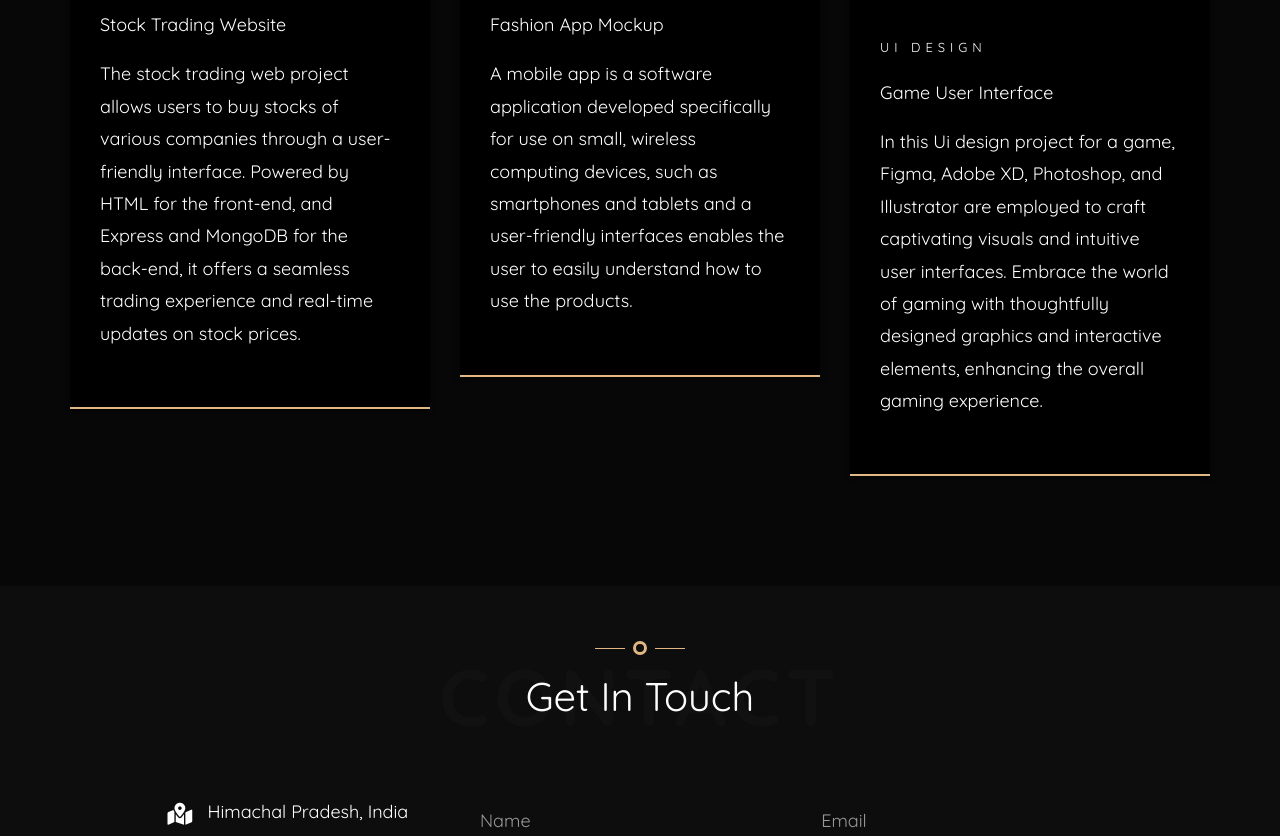
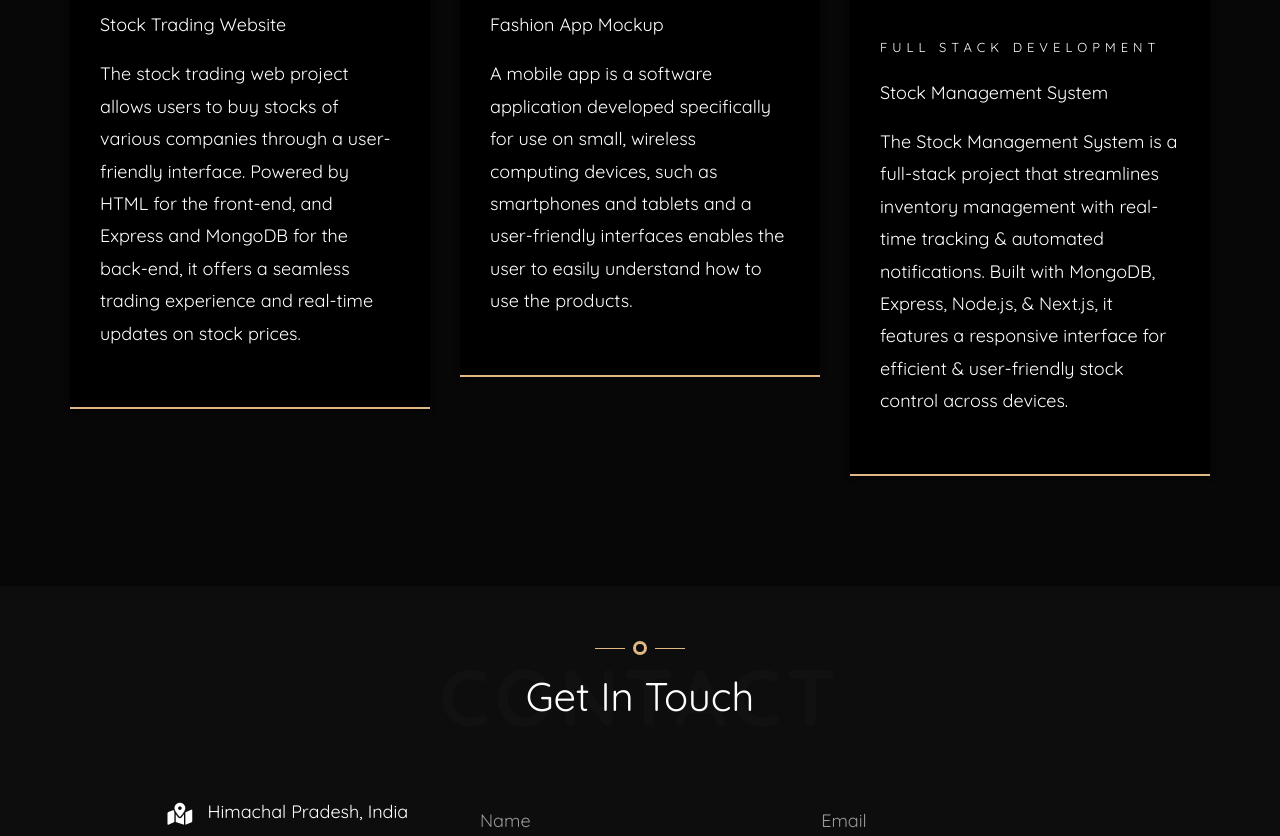
Before and after one commit to eeshaan18/Portfolio-EA, a plain HTML site: page index.html in a window 1280 px wide. Shown: the part 4976-5812 px from the top of the page. Drawn offline with Linux system fonts and the light colour scheme.

Commit message:
index.html

```diff
--- a/index.html
+++ b/index.html
@@ -471,9 +471,9 @@
                      <div class="blog">
                         <a href="blog.html"><img class="img-responsive" src="images/p-5.png" alt=""></a>
                         <div class="blog-text">
-                           <span class="posted_on">UI Design</span>
-                           <h3><a href="blog.html">Game User Interface</a></h3>
-                           <p>In this Ui design project for a game, Figma, Adobe XD, Photoshop, and Illustrator are employed to craft captivating visuals and intuitive user interfaces. Embrace the world of gaming with thoughtfully designed graphics and interactive elements, enhancing the overall gaming experience.</p>
+                           <span class="posted_on">Full Stack Development</span>
+                           <h3><a href="blog.html">Stock Management System</a></h3>
+                           <p>The Stock Management System is a full-stack project that streamlines inventory management with real-time tracking & automated notifications. Built with MongoDB, Express, Node.js, & Next.js, it features a responsive interface for efficient & user-friendly stock control across devices.</p>
                         </div>
                      </div>
                   </div>
```
